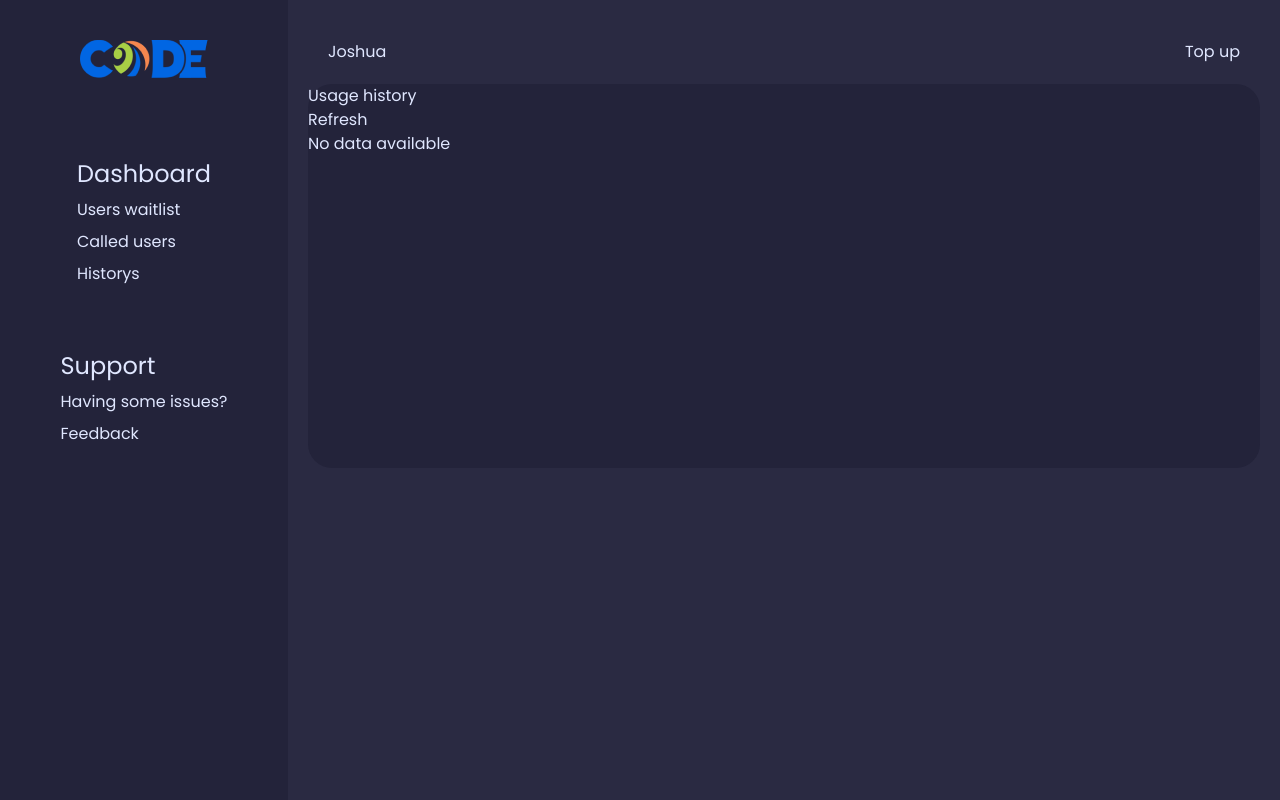
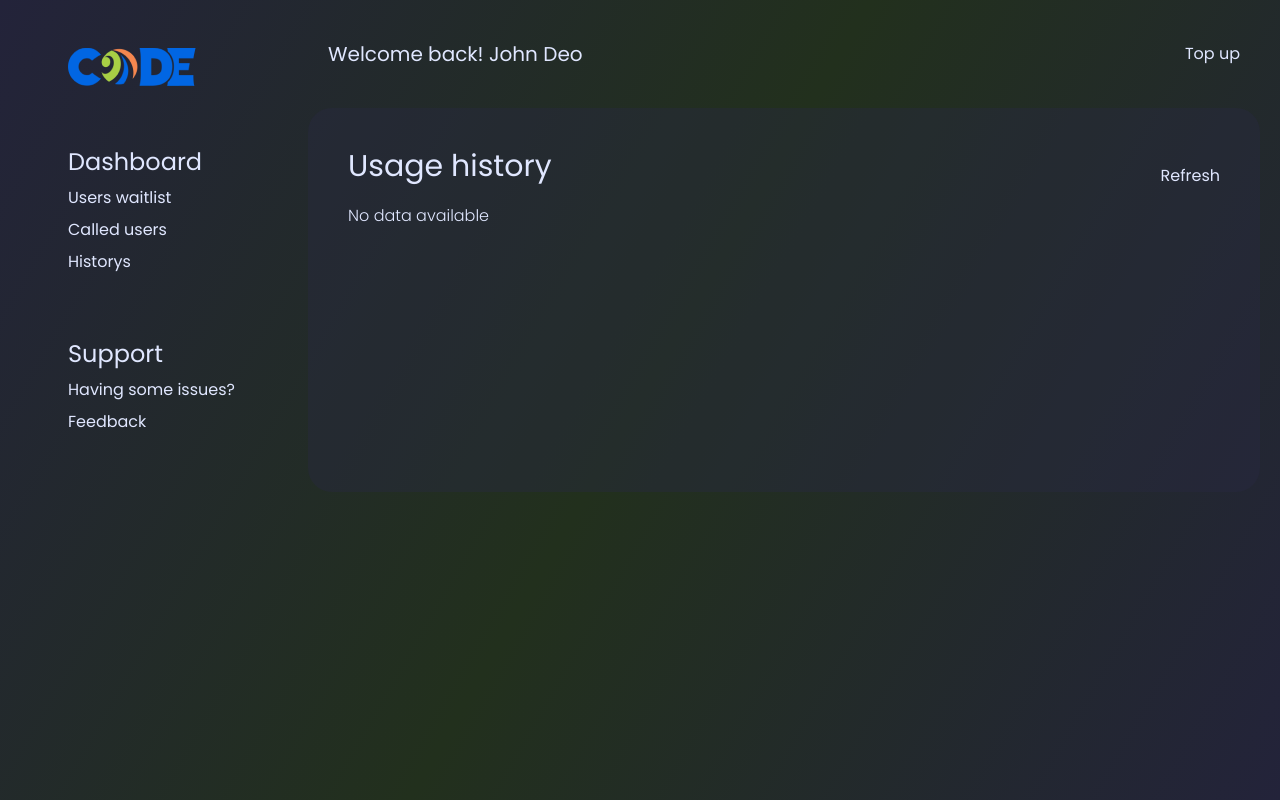
Before and after one commit to abdullah4tech/CODE-waitlist-system, a Vue app: page /dashboard in a window 1280 px wide. Built offline with nearby package versions, Linux system fonts and the light colour scheme.

Commit message:
feat: last commit for the day ;>

```diff
--- a/src/assets/main.css
+++ b/src/assets/main.css
@@ -4,5 +4,4 @@
 
 body {
   font-family: 'Prata', sans-serif;
-  /* background-color: #1e1e2f; */
 }
--- a/src/views/Pages/Dashboard.vue
+++ b/src/views/Pages/Dashboard.vue
@@ -5,94 +5,43 @@ import Logo from '@/assets/header_logo_2.png';
 <template>
   <section class="font-poppins flex h-screen text-indigo-100">
     <!-- Sidebar -->
-    <div class="w-72 flex flex-col items-center bg-darkmode p-[20px]">
-      <img class="w-22 m-5 pb-10" :src="Logo" alt="header_logo">
-      <div class="flex m-5 flex-col items-center gap-16">
-        <div class="flex flex-col gap-2">
+    <div class="w-72 flex flex-col items-baseline p-12">
+      <img class="w-22 pb-10" :src="Logo" alt="header_logo">
+      <div class="flex m-5 flex-col gap-16 w-full">
+        <div class="flex flex-col gap-2 w-full">
           <h1 class="text-2xl">Dashboard</h1>
           <a class="hover:font-semibold" href="#">Users waitlist</a>
           <a class="hover:font-semibold" href="#">Called users</a>
           <a class="hover:font-semibold" href="#">Historys</a>
         </div>
-        <div class="flex flex-col gap-2">
+        <div class="flex flex-col gap-2 w-full">
           <h1 class="text-2xl">Support</h1>
-          <a class="hover:font-semibold" href="#">Having some issues?</a>
+          <a class="hover:font-semibold flex-wrap" href="#">Having some issues?</a>
           <a class="hover:font-semibold" href="#">Feedback</a>
         </div>
       </div>
     </div>
 
     <!-- Main Content -->
-    <div class="bg-darkmode_secondary flex-1 p-[20px]">
-      <div class="flex justify-between m-5">
-        <div class="username">Joshua</div>
+    <div class="flex-1 p-[20px]">
+      <div class="flex justify-between m-5 mb-10">
+        <h2 class="text-xl">Welcome back! John Deo</h2>
         <button class="topup">Top up</button>
       </div>
-      <div class="w-full bg-darkmode h-96 rounded-3xl">
-        <div>
-          <h2>Usage history</h2>
+      <div class="w-full h-96 rounded-3xl overflow-auto p-10" style="background-color: rgba(42, 42, 66, 0.4);">
+        <div class="flex items-center justify-between">
+          <h2 class="text-3xl pb-5">Usage history</h2>
           <button>Refresh</button>
         </div>
-        <p>No data available</p>
+        <p class="font-light">No data available</p>
       </div>
     </div>
   </section>
 </template>
 
-<!-- <style scoped>
-.container {
-  display: flex;
-  height: 100vh;
+<style scoped>
+section {
+  background: rgb(67,67,87);
+  background: linear-gradient(120deg, rgba(35, 35, 58, 1) 0%, rgba(34, 48, 29, 1) 50%, rgba(35, 35, 58, 1) 100%);
 }
-.sidebar {
-  width: 250px;
-  background-color: #23233a;
-  padding: 20px;
-  box-sizing: border-box;
-}
-.sidebar a {
-  display: block;
-  color: #ffffff;
-  text-decoration: none;
-  margin-bottom: 15px;
-  font-size: 16px;
-}
-.sidebar a:hover {
-  color: #00ccff;
-}
-.main-content {
-  flex: 1;
-  padding: 20px;
-}
-.header {
-  display: flex;
-  justify-content: space-between;
-  align-items: center;
-  margin-bottom: 20px;
-}
-.header .username {
-  font-size: 18px;
-}
-.header .topup {
-  background-color: #00ccff;
-  color: #23233a;
-  padding: 10px 20px;
-  border: none;
-  border-radius: 5px;
-  cursor: pointer;
-}
-.card {
-  background-color: #2a2a42;
-  padding: 20px;
-  border-radius: 10px;
-  text-align: center;
-}
-.footer {
-  margin-top: 20px;
-}
-.footer a {
-  color: #00ccff;
-  text-decoration: none;
-  margin-right: 10px;
-}
-</style> -->
+</style>
```
Also changed, not shown: src/assets/referesh_icon.svg (added).
